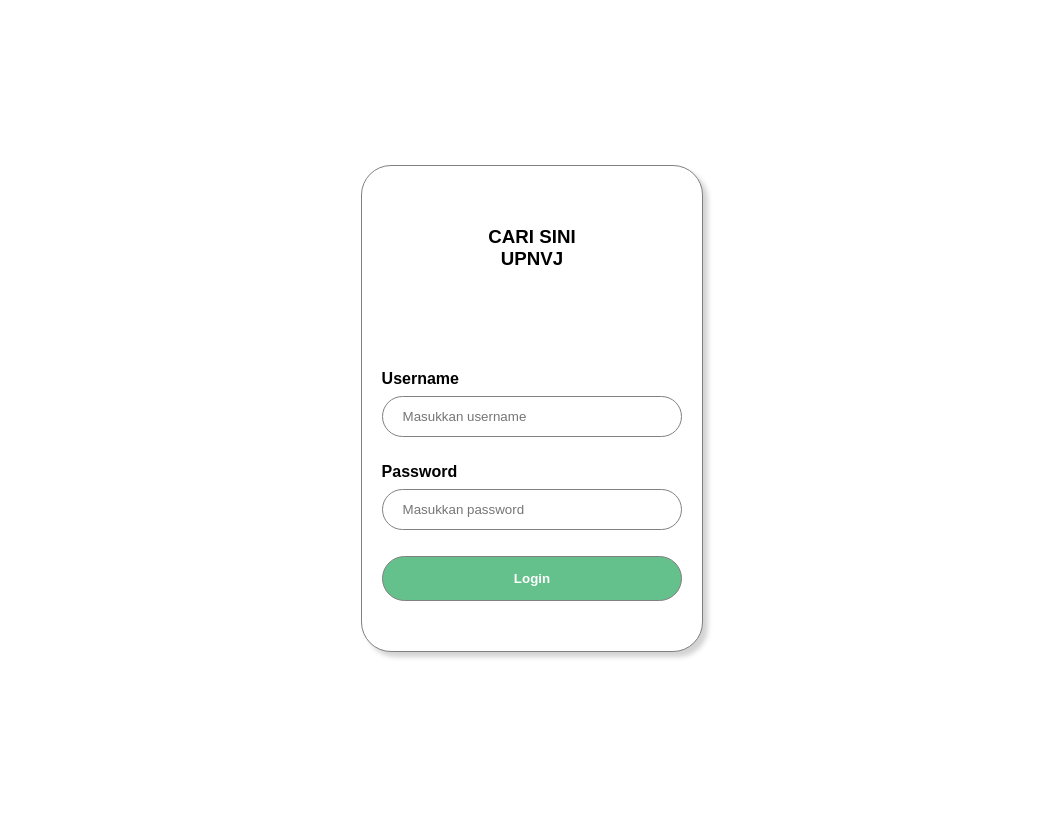
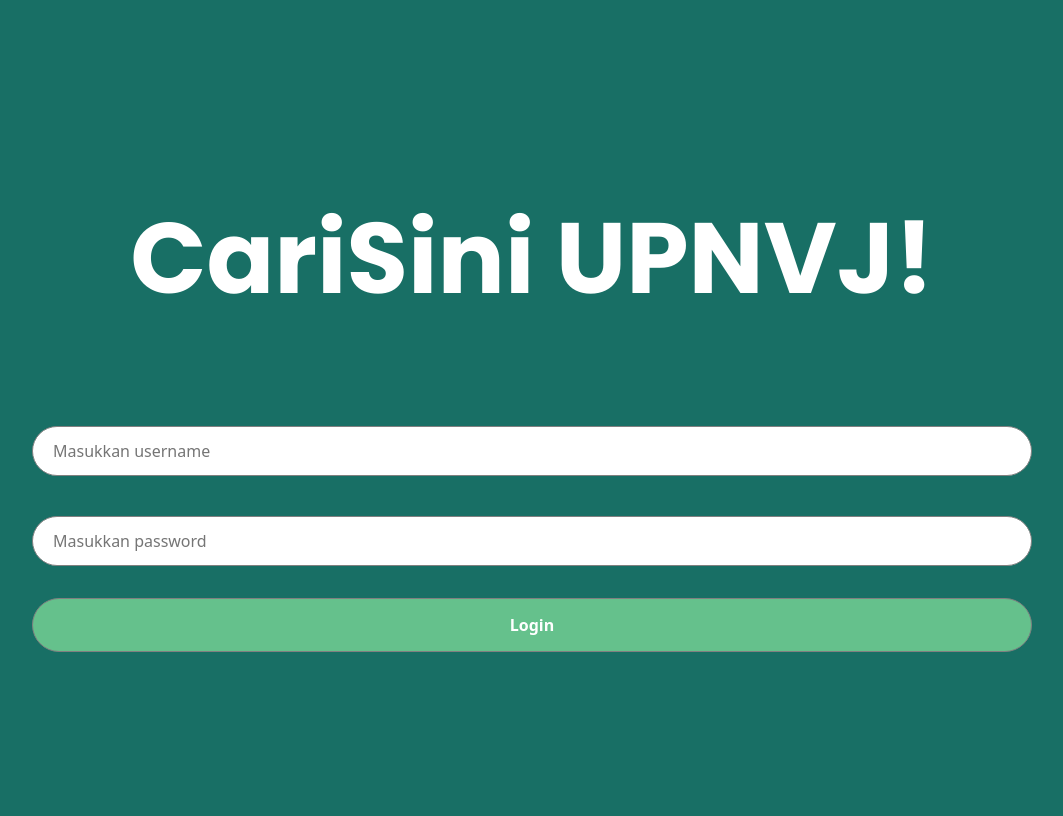
Before and after one commit to adeliadeswita/TBWebP_CariSiniUPNVJ, a PHP site: page /login.php in a window 1280 px wide. Shown: the whole page, without its empty margins (108-1171 px from the left). After the commit the page ends 652 px from the top, so only its background shows below. Run offline with PHP 8.4, Linux system fonts and the light colour scheme.

Commit message:
login-terbaru
Halaman login udah di design

```diff
--- a/login.php
+++ b/login.php
@@ -34,17 +34,29 @@ if ($_SERVER["REQUEST_METHOD"] == "POST") {
     <meta charset="UTF-8">
     <meta name="viewport" content="width=device-width, initial-scale=1.0">
     <title>Cari Sini UPNVJ </title>
+    <link href="https://cdn.jsdelivr.net/npm/bootstrap@5.1.3/dist/css/bootstrap.min.css" rel="stylesheet" integrity="sha384-1BmE4kWBq78iYhFldvKuhfTAU6auU8tT94WrHftjDbrCEXSU1oBoqyl2QvZ6jIW3" crossorigin="anonymous">
+    <link href="https://fonts.googleapis.com/css2?family=Poppins:wght@100;300;400;700&display=swap" rel="stylesheet">
     <style>
         body {
             display: flex;
             justify-content: center;
             align-items: center;
             height: 100vh;
+            background-color: #186F65;
+        }
+
+
+        h3 {
+            margin: 50px 50px 100px 50px;
+            text-align: center;
+            font-size: 100px;
+            color: white;
+            font-family: 'Poppins';
+            font-weight: bold;
         }
 
         input[type=text],
         input[type=password] {
-            width: 100%;
             padding: 12px 20px;
             margin: 8px 0;
             display: inline-block;
@@ -53,20 +65,15 @@ if ($_SERVER["REQUEST_METHOD"] == "POST") {
             box-sizing: border-box;
         }
 
-        h3 {
-            margin: 50px 50px 100px 50px;
-            text-align: center;
-            color: black;
-        }
-
-        label {
-            text-align: center;
-            color: black;
+        input {
+            width: 1000px;
+            align-items: center;
+            display: flex;
+            justify-content: center;
+            /* color: black; */
         }
 
         input[type=submit] {
-            width: 100%;
-            text-align: center;
             padding: 14px 20px;
             background-color: #65C18C;
             border: 1px solid grey;
@@ -80,19 +87,12 @@ if ($_SERVER["REQUEST_METHOD"] == "POST") {
             background-color: white;
             border: 1px solid #65C18C;
             border-radius: 30px;
-            color: #65C18C
+            color: #65C18C;
         }
 
         .container {
-            background: white;
             display: flex;
             justify-content: center;
-            align-items: center;
-            border: 1px solid grey;
-            border-radius: 30px;
-            padding: 10px 20px 50px 20px;
-            font-family: sans-serif;
-            box-shadow: 5px 5px 5px lightgrey;
         }
     </style>
 </head>
@@ -100,16 +100,16 @@ if ($_SERVER["REQUEST_METHOD"] == "POST") {
 <body>
     <div class="container">
         <form action="" method="post">
-            <h3>CARI SINI<br>UPNVJ</h3>
+            <h3>CariSini UPNVJ!</h3>
             <?php
             if (isset($error)) {
                 echo "<p style='color:red;'>$error</p>";
             }
             ?>
-            <label for="username"><b>Username</b></label>
+            <!-- <label for="username"><b>Username</b></label> -->
             <input type="text" placeholder="Masukkan username" name="username" required><br><br>
 
-            <label for="password"><b>Password</b></label>
+            <!-- <label for="password"><b>Password</b></label> -->
             <input type="password" placeholder="Masukkan password" name="password" required>
             <br><br>
 
```
